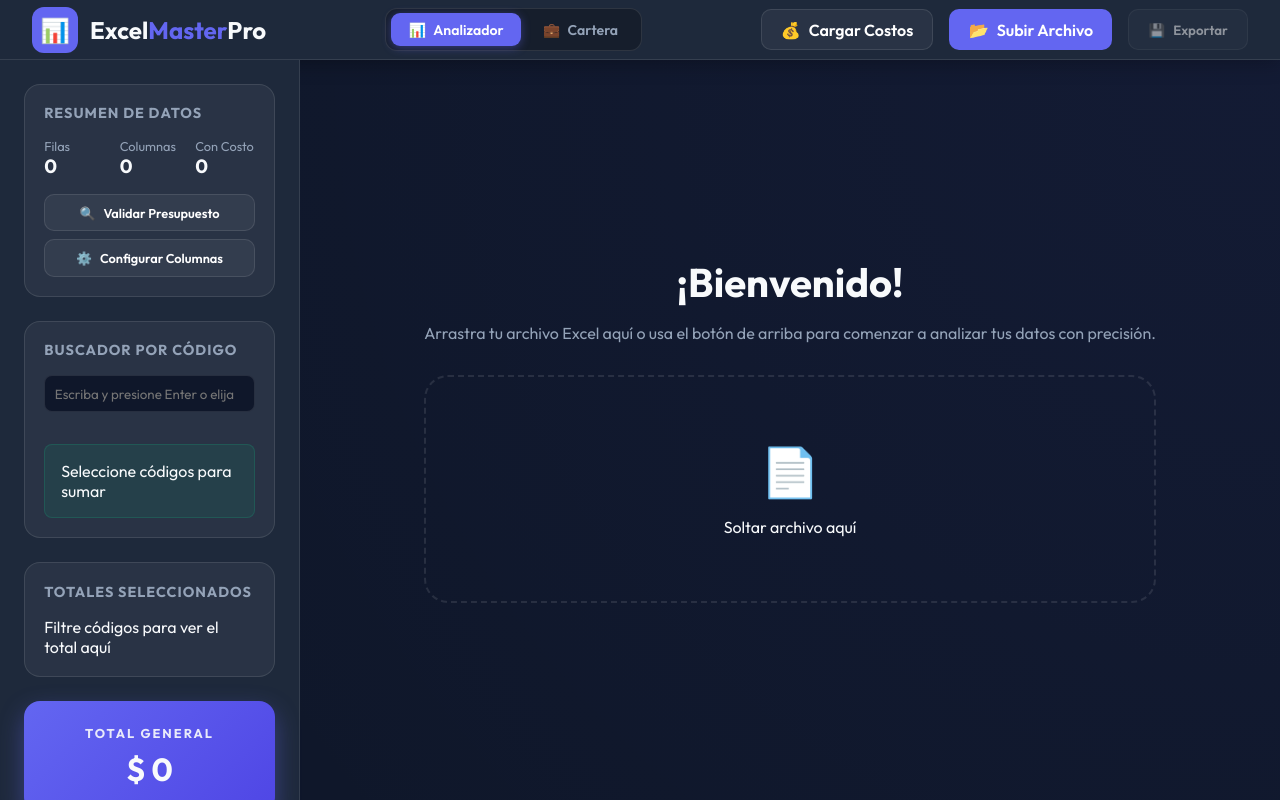
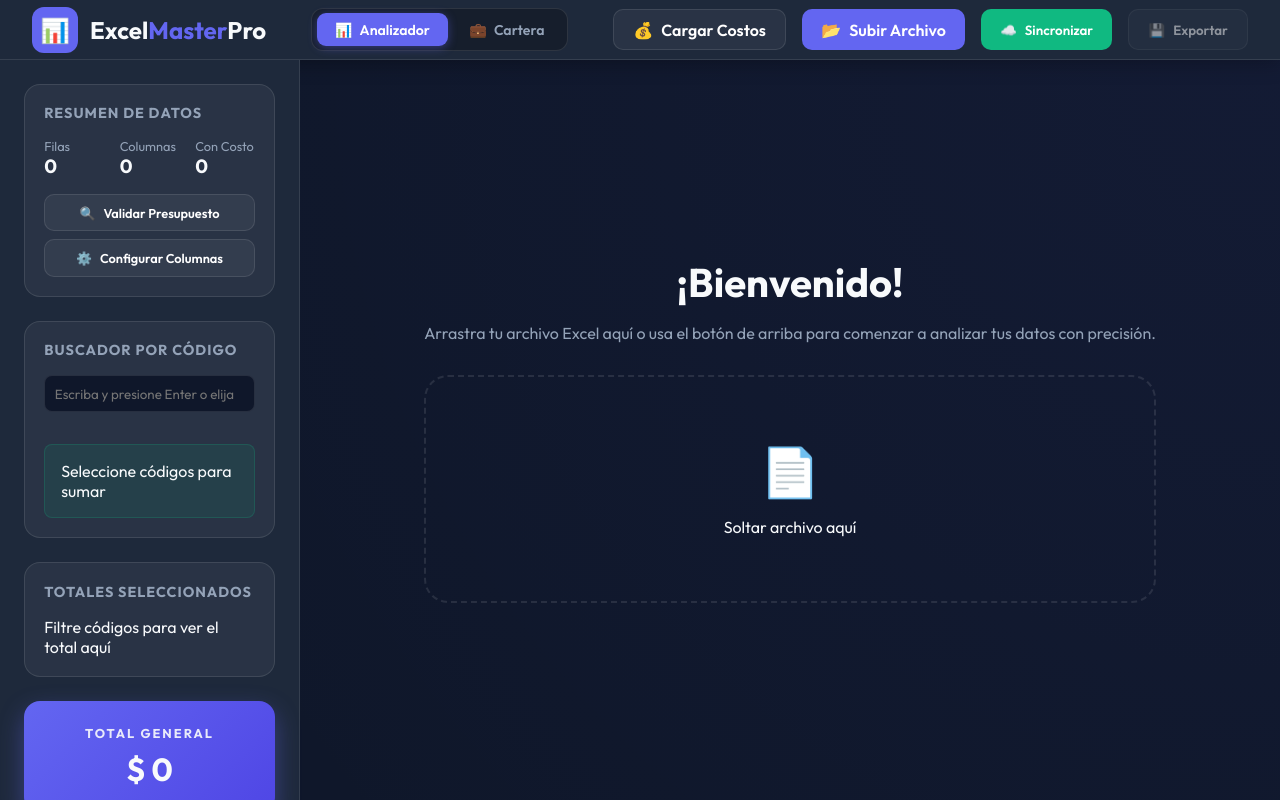
Before and after one commit to jairo12sanchez-ops/excel-master-pro, a website: page index.html in a window 1280 px wide. Drawn offline with nearby package versions, Linux system fonts and the light colour scheme; no server answers.

Commit message:
Add Sync button to UI

```diff
--- a/index.html
+++ b/index.html
@@ -44,6 +44,9 @@
                     <span>📂</span> Subir Archivo
                 </label>
                 <input type="file" id="excel-input" accept=".xlsx, .xls, .csv" hidden>
+                <button id="sync-btn" class="btn-secondary" style="background: var(--accent); color: white; border: none;">
+                    <span>☁️</span> Sincronizar
+                </button>
                 <button id="export-btn" class="btn-secondary" disabled><span>💾</span> Exportar</button>
             </div>
         </header>
```
